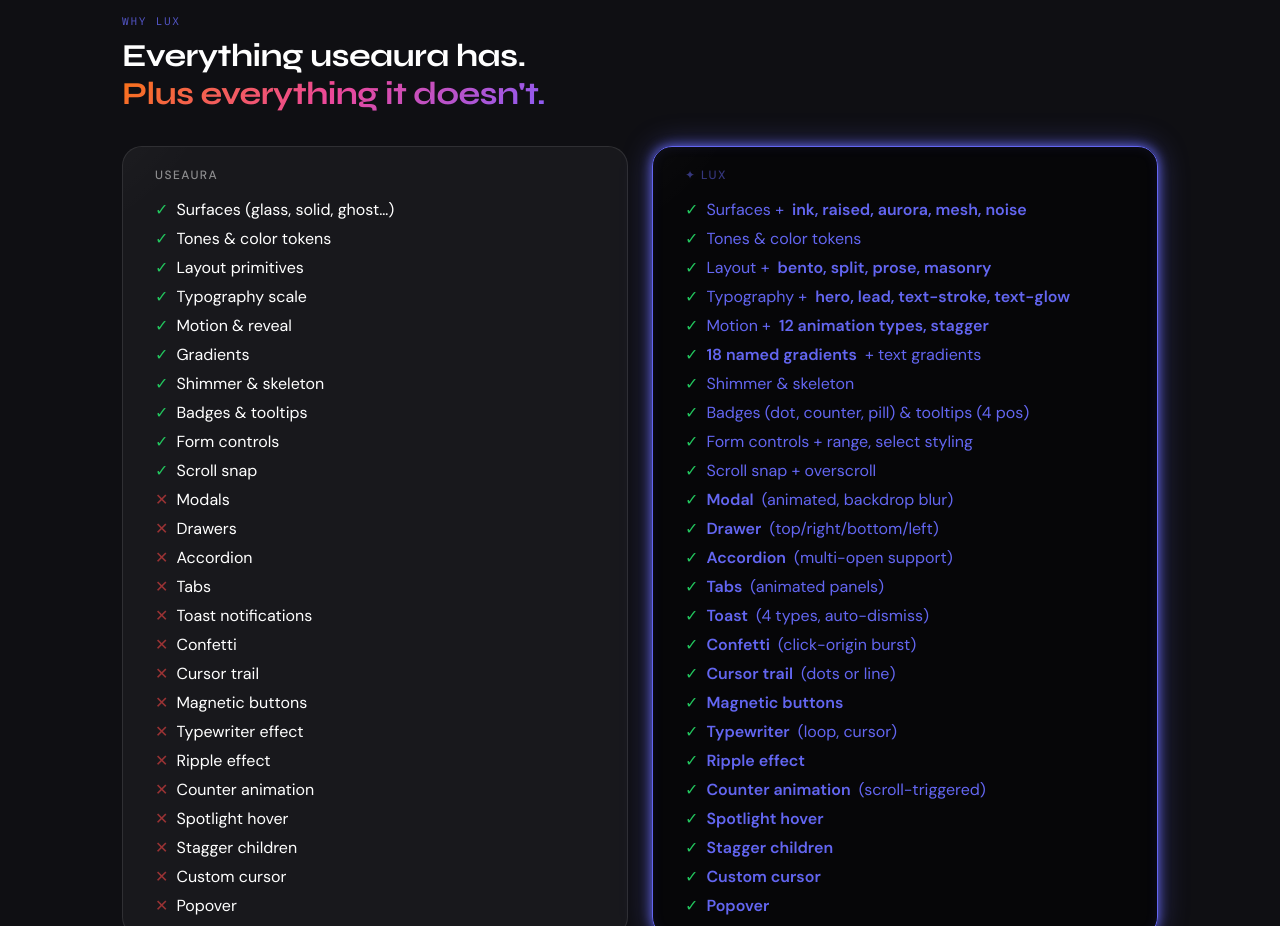
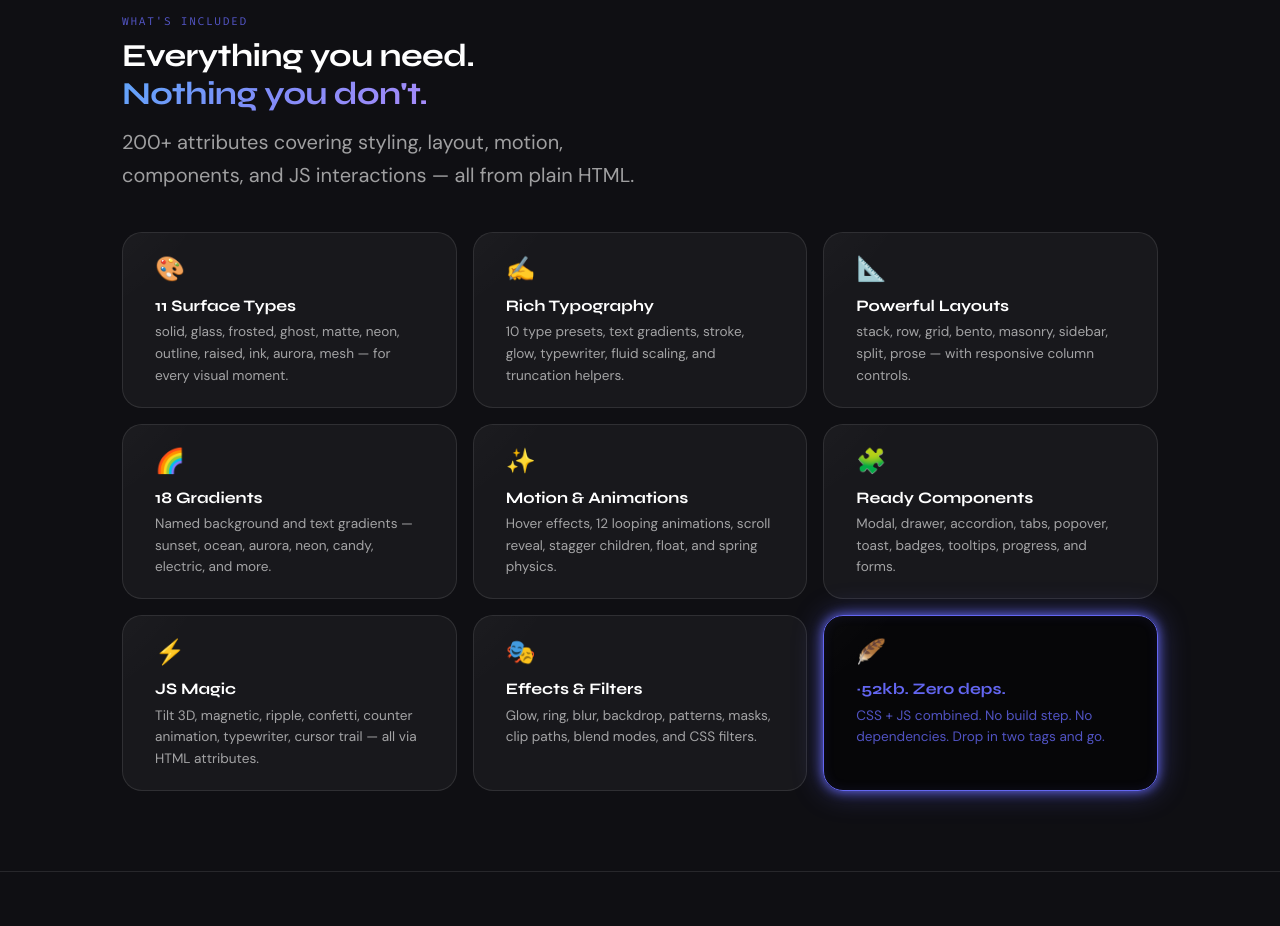
Before and after one commit to Abideen-program/luxcss, a website: page index.html in a window 1280 px wide. Shown: the part 1380-2306 px from the top of the page. Drawn offline with Linux system fonts and the light colour scheme.

Commit message:
comparison removed

```diff
--- a/index.html
+++ b/index.html
@@ -114,8 +114,7 @@
     .feat-table th { text-align: left; padding: 0.5rem 0.75rem; opacity: 0.5; font-weight: 500; border-bottom: 1px solid var(--lux-border); }
     .feat-table td { padding: 0.6rem 0.75rem; border-bottom: 1px solid rgba(255,255,255,0.04); }
     .feat-table tr:last-child td { border-bottom: none; }
-    .yes { color: var(--lux-success); }
-    .no  { color: var(--lux-danger); opacity: 0.6; }
+
   </style>
 </head>
 <body>
@@ -126,6 +125,7 @@
   <div class="nav-links">
     <button surface="ghost" tone="primary" density="compact" radius="full"
             smooth-scroll href="#features" style="font-size:0.82rem">Features</button>
+
     <button surface="ghost" tone="primary" density="compact" radius="full"
             smooth-scroll href="#components" style="font-size:0.82rem">Components</button>
     <button surface="ghost" tone="primary" density="compact" radius="full"
@@ -221,76 +221,73 @@
 
 <hr class="divider" />
 
-<!-- ── FEATURES vs AURA ──────────────────────────────────────── -->
+<!-- ── FEATURES ────────────────────────────────────────────────── -->
 <section class="section" id="features">
-  <div class="section-label">Why Lux</div>
-  <h2 text="heading" balance reveal="bottom" style="margin-bottom:2rem;font-family:'Syne',sans-serif;">
-    Everything useaura has.<br>
-    <span text-gradient="sunset">Plus everything it doesn't.</span>
+  <div class="section-label">What's Included</div>
+  <h2 text="heading" balance reveal="bottom" style="margin-bottom:0.75rem;font-family:'Syne',sans-serif;">
+    Everything you need.<br>
+    <span text-gradient="electric">Nothing you don't.</span>
   </h2>
+  <p text="lead" reveal="bottom" reveal-delay="100" style="margin-bottom:2.5rem;opacity:0.6;max-width:540px">
+    200+ attributes covering styling, layout, motion, components, and JS interactions — all from plain HTML.
+  </p>
 
-  <div layout="grid" cols="1" md-cols="2" gap="lg">
-    <div surface="matte" radius="xl" density="spacious" reveal="left" spotlight>
-      <div text="overline" style="margin-bottom:1rem">useaura</div>
-      <div layout="stack" gap="sm">
-        <div layout="row" gap="sm"><span class="yes">✓</span> Surfaces (glass, solid, ghost…)</div>
-        <div layout="row" gap="sm"><span class="yes">✓</span> Tones & color tokens</div>
-        <div layout="row" gap="sm"><span class="yes">✓</span> Layout primitives</div>
-        <div layout="row" gap="sm"><span class="yes">✓</span> Typography scale</div>
-        <div layout="row" gap="sm"><span class="yes">✓</span> Motion & reveal</div>
-        <div layout="row" gap="sm"><span class="yes">✓</span> Gradients</div>
-        <div layout="row" gap="sm"><span class="yes">✓</span> Shimmer & skeleton</div>
-        <div layout="row" gap="sm"><span class="yes">✓</span> Badges & tooltips</div>
-        <div layout="row" gap="sm"><span class="yes">✓</span> Form controls</div>
-        <div layout="row" gap="sm"><span class="yes">✓</span> Scroll snap</div>
-        <div layout="row" gap="sm"><span class="no">✕</span> Modals</div>
-        <div layout="row" gap="sm"><span class="no">✕</span> Drawers</div>
-        <div layout="row" gap="sm"><span class="no">✕</span> Accordion</div>
-        <div layout="row" gap="sm"><span class="no">✕</span> Tabs</div>
-        <div layout="row" gap="sm"><span class="no">✕</span> Toast notifications</div>
-        <div layout="row" gap="sm"><span class="no">✕</span> Confetti</div>
-        <div layout="row" gap="sm"><span class="no">✕</span> Cursor trail</div>
-        <div layout="row" gap="sm"><span class="no">✕</span> Magnetic buttons</div>
-        <div layout="row" gap="sm"><span class="no">✕</span> Typewriter effect</div>
-        <div layout="row" gap="sm"><span class="no">✕</span> Ripple effect</div>
-        <div layout="row" gap="sm"><span class="no">✕</span> Counter animation</div>
-        <div layout="row" gap="sm"><span class="no">✕</span> Spotlight hover</div>
-        <div layout="row" gap="sm"><span class="no">✕</span> Stagger children</div>
-        <div layout="row" gap="sm"><span class="no">✕</span> Custom cursor</div>
-        <div layout="row" gap="sm"><span class="no">✕</span> Popover</div>
-      </div>
+  <div layout="grid" cols="1" md-cols="2" lg-cols="3" gap="md" stagger="80">
+
+    <div surface="matte" radius="xl" density="spacious" spotlight motion="subtle">
+      <div style="font-size:1.5rem;margin-bottom:0.75rem">🎨</div>
+      <div style="font-weight:700;font-family:'Syne',sans-serif;margin-bottom:0.4rem">11 Surface Types</div>
+      <div style="font-size:0.85rem;opacity:0.6;line-height:1.6">solid, glass, frosted, ghost, matte, neon, outline, raised, ink, aurora, mesh — for every visual moment.</div>
     </div>
 
-    <div surface="neon" tone="primary" radius="xl" density="spacious" reveal="right" spotlight>
-      <div text="overline" style="margin-bottom:1rem;color:var(--lux-primary)">✦ lux</div>
-      <div layout="stack" gap="sm">
-        <div layout="row" gap="sm"><span class="yes">✓</span> Surfaces + <b>ink, raised, aurora, mesh, noise</b></div>
-        <div layout="row" gap="sm"><span class="yes">✓</span> Tones & color tokens</div>
-        <div layout="row" gap="sm"><span class="yes">✓</span> Layout + <b>bento, split, prose, masonry</b></div>
-        <div layout="row" gap="sm"><span class="yes">✓</span> Typography + <b>hero, lead, text-stroke, text-glow</b></div>
-        <div layout="row" gap="sm"><span class="yes">✓</span> Motion + <b>12 animation types, stagger</b></div>
-        <div layout="row" gap="sm"><span class="yes">✓</span> <b>18 named gradients</b> + text gradients</div>
-        <div layout="row" gap="sm"><span class="yes">✓</span> Shimmer & skeleton</div>
-        <div layout="row" gap="sm"><span class="yes">✓</span> Badges (dot, counter, pill) & tooltips (4 pos)</div>
-        <div layout="row" gap="sm"><span class="yes">✓</span> Form controls + range, select styling</div>
-        <div layout="row" gap="sm"><span class="yes">✓</span> Scroll snap + overscroll</div>
-        <div layout="row" gap="sm"><span class="yes">✓</span> <b>Modal</b> (animated, backdrop blur)</div>
-        <div layout="row" gap="sm"><span class="yes">✓</span> <b>Drawer</b> (top/right/bottom/left)</div>
-        <div layout="row" gap="sm"><span class="yes">✓</span> <b>Accordion</b> (multi-open support)</div>
-        <div layout="row" gap="sm"><span class="yes">✓</span> <b>Tabs</b> (animated panels)</div>
-        <div layout="row" gap="sm"><span class="yes">✓</span> <b>Toast</b> (4 types, auto-dismiss)</div>
-        <div layout="row" gap="sm"><span class="yes">✓</span> <b>Confetti</b> (click-origin burst)</div>
-        <div layout="row" gap="sm"><span class="yes">✓</span> <b>Cursor trail</b> (dots or line)</div>
-        <div layout="row" gap="sm"><span class="yes">✓</span> <b>Magnetic buttons</b></div>
-        <div layout="row" gap="sm"><span class="yes">✓</span> <b>Typewriter</b> (loop, cursor)</div>
-        <div layout="row" gap="sm"><span class="yes">✓</span> <b>Ripple effect</b></div>
-        <div layout="row" gap="sm"><span class="yes">✓</span> <b>Counter animation</b> (scroll-triggered)</div>
-        <div layout="row" gap="sm"><span class="yes">✓</span> <b>Spotlight hover</b></div>
-        <div layout="row" gap="sm"><span class="yes">✓</span> <b>Stagger children</b></div>
-        <div layout="row" gap="sm"><span class="yes">✓</span> <b>Custom cursor</b></div>
-        <div layout="row" gap="sm"><span class="yes">✓</span> <b>Popover</b></div>
-      </div>
+    <div surface="matte" radius="xl" density="spacious" spotlight motion="subtle">
+      <div style="font-size:1.5rem;margin-bottom:0.75rem">✍️</div>
+      <div style="font-weight:700;font-family:'Syne',sans-serif;margin-bottom:0.4rem">Rich Typography</div>
+      <div style="font-size:0.85rem;opacity:0.6;line-height:1.6">10 type presets, text gradients, stroke, glow, typewriter, fluid scaling, and truncation helpers.</div>
     </div>
+
+    <div surface="matte" radius="xl" density="spacious" spotlight motion="subtle">
+      <div style="font-size:1.5rem;margin-bottom:0.75rem">📐</div>
+      <div style="font-weight:700;font-family:'Syne',sans-serif;margin-bottom:0.4rem">Powerful Layouts</div>
+      <div style="font-size:0.85rem;opacity:0.6;line-height:1.6">stack, row, grid, bento, masonry, sidebar, split, prose — with responsive column controls.</div>
+    </div>
+
+    <div surface="matte" radius="xl" density="spacious" spotlight motion="subtle">
+      <div style="font-size:1.5rem;margin-bottom:0.75rem">🌈</div>
+      <div style="font-weight:700;font-family:'Syne',sans-serif;margin-bottom:0.4rem">18 Gradients</div>
+      <div style="font-size:0.85rem;opacity:0.6;line-height:1.6">Named background and text gradients — sunset, ocean, aurora, neon, candy, electric, and more.</div>
+    </div>
+
+    <div surface="matte" radius="xl" density="spacious" spotlight motion="subtle">
+      <div style="font-size:1.5rem;margin-bottom:0.75rem">✨</div>
+      <div style="font-weight:700;font-family:'Syne',sans-serif;margin-bottom:0.4rem">Motion & Animations</div>
+      <div style="font-size:0.85rem;opacity:0.6;line-height:1.6">Hover effects, 12 looping animations, scroll reveal, stagger children, float, and spring physics.</div>
+    </div>
+
+    <div surface="matte" radius="xl" density="spacious" spotlight motion="subtle">
+      <div style="font-size:1.5rem;margin-bottom:0.75rem">🧩</div>
+      <div style="font-weight:700;font-family:'Syne',sans-serif;margin-bottom:0.4rem">Ready Components</div>
+      <div style="font-size:0.85rem;opacity:0.6;line-height:1.6">Modal, drawer, accordion, tabs, popover, toast, badges, tooltips, progress, and forms.</div>
+    </div>
+
+    <div surface="matte" radius="xl" density="spacious" spotlight motion="subtle">
+      <div style="font-size:1.5rem;margin-bottom:0.75rem">⚡</div>
+      <div style="font-weight:700;font-family:'Syne',sans-serif;margin-bottom:0.4rem">JS Magic</div>
+      <div style="font-size:0.85rem;opacity:0.6;line-height:1.6">Tilt 3D, magnetic, ripple, confetti, counter animation, typewriter, cursor trail — all via HTML attributes.</div>
+    </div>
+
+    <div surface="matte" radius="xl" density="spacious" spotlight motion="subtle">
+      <div style="font-size:1.5rem;margin-bottom:0.75rem">🎭</div>
+      <div style="font-weight:700;font-family:'Syne',sans-serif;margin-bottom:0.4rem">Effects & Filters</div>
+      <div style="font-size:0.85rem;opacity:0.6;line-height:1.6">Glow, ring, blur, backdrop, patterns, masks, clip paths, blend modes, and CSS filters.</div>
+    </div>
+
+    <div surface="neon" tone="primary" radius="xl" density="spacious" spotlight motion="subtle">
+      <div style="font-size:1.5rem;margin-bottom:0.75rem">🪶</div>
+      <div style="font-weight:700;font-family:'Syne',sans-serif;margin-bottom:0.4rem">~52kb. Zero deps.</div>
+      <div style="font-size:0.85rem;opacity:0.8;line-height:1.6">CSS + JS combined. No build step. No dependencies. Drop in two tags and go.</div>
+    </div>
+
   </div>
 </section>
 
```
